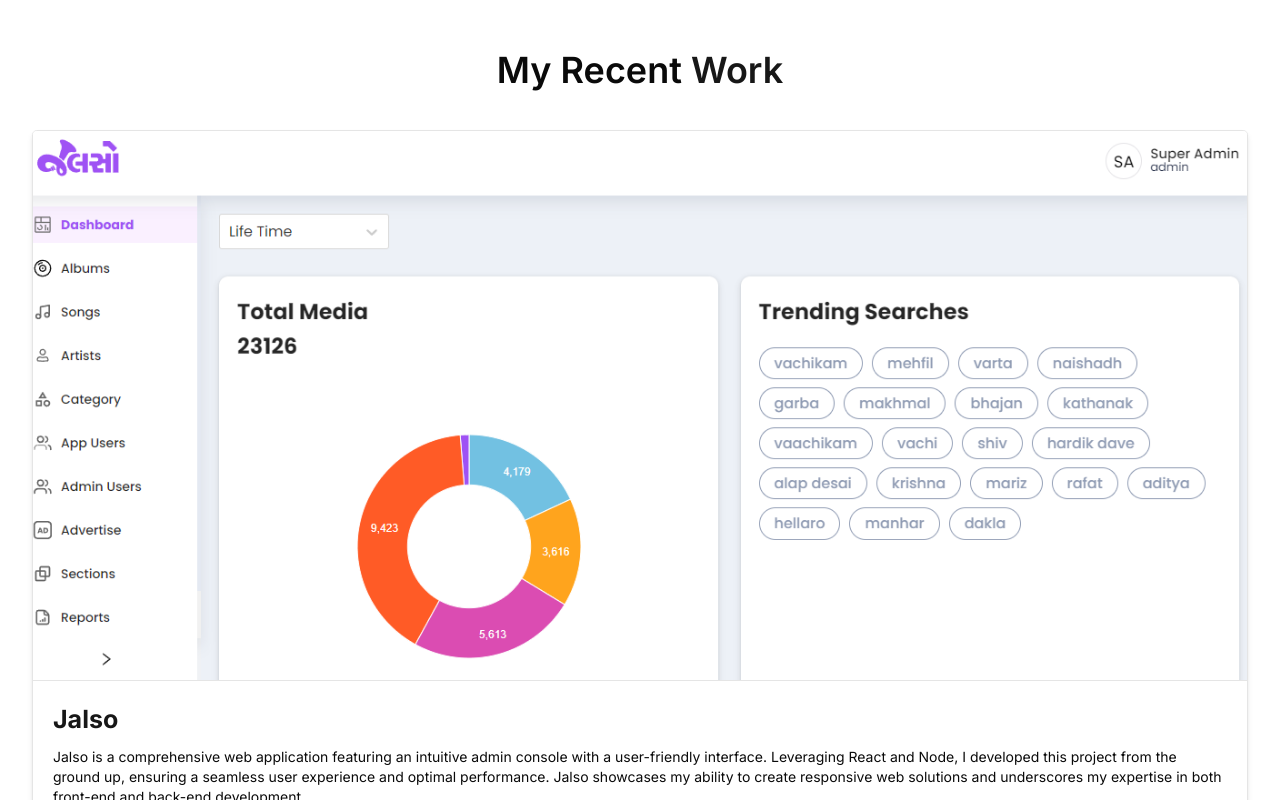
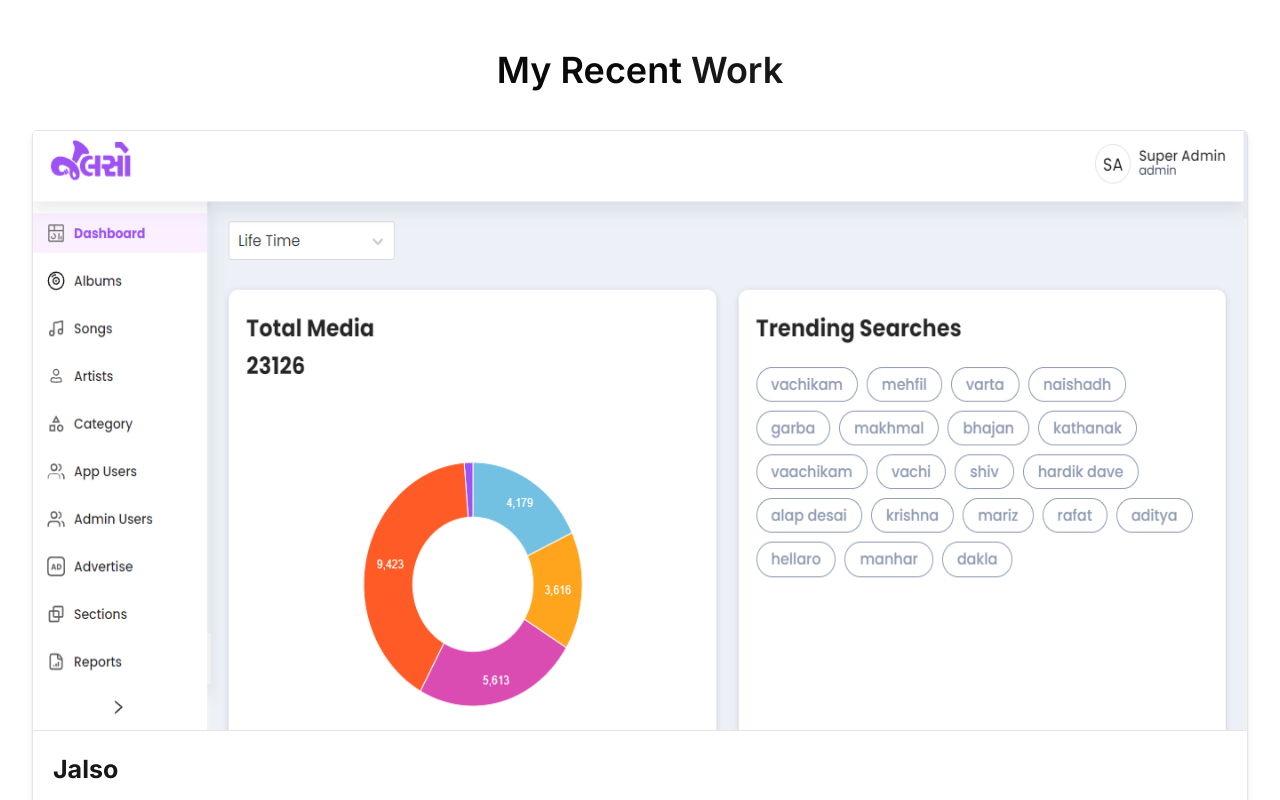
Before and after one commit to brijeshkumar16/portfolio, a Next.js app: page / in a window 1280 px wide. Shown: the part 700-1500 px from the top of the page. Built offline with nearby package versions, Linux system fonts and the light colour scheme.

Commit message:
fix: Image issue

```diff
--- a/src/components/home/recent-work.tsx
+++ b/src/components/home/recent-work.tsx
@@ -57,15 +57,8 @@ const RecentWork = () => {
       </h2>
       {projects.map((project) => (
         <div key={project.id} className='mt-10 w-full overflow-hidden rounded-lg border shadow-md'>
-          <div className='relative h-[550px] w-full'>
-            <Image
-              src={project.img}
-              alt={project.title}
-              fill
-              className='border-b object-cover'
-              sizes='100vw'
-              loading='lazy'
-            />
+          <div className='relative h-[150px] w-full md:h-[350px] lg:h-[600px]'>
+            <Image src={project.img} alt={project.title} fill className='border-b' sizes='100vw' loading='lazy' />
           </div>
           <div className='p-5'>
             <h3 className='mb-2 text-[20px] font-bold text-primary md:text-[25px]'>{project.title}</h3>
--- a/src/components/home/testimonials.tsx
+++ b/src/components/home/testimonials.tsx
@@ -48,7 +48,7 @@ const Testimonials = () => {
               </div>
               <div>
                 <h2 className='text-lg font-bold text-primary'>{testimonial.name}</h2>
-                <p className='text-sm'>{testimonial.profession}</p>
+                <p className='text-xs md:text-sm'>{testimonial.profession}</p>
               </div>
             </div>
             <div className='mb-4' dangerouslySetInnerHTML={{ __html: testimonial.description }}></div>
```
